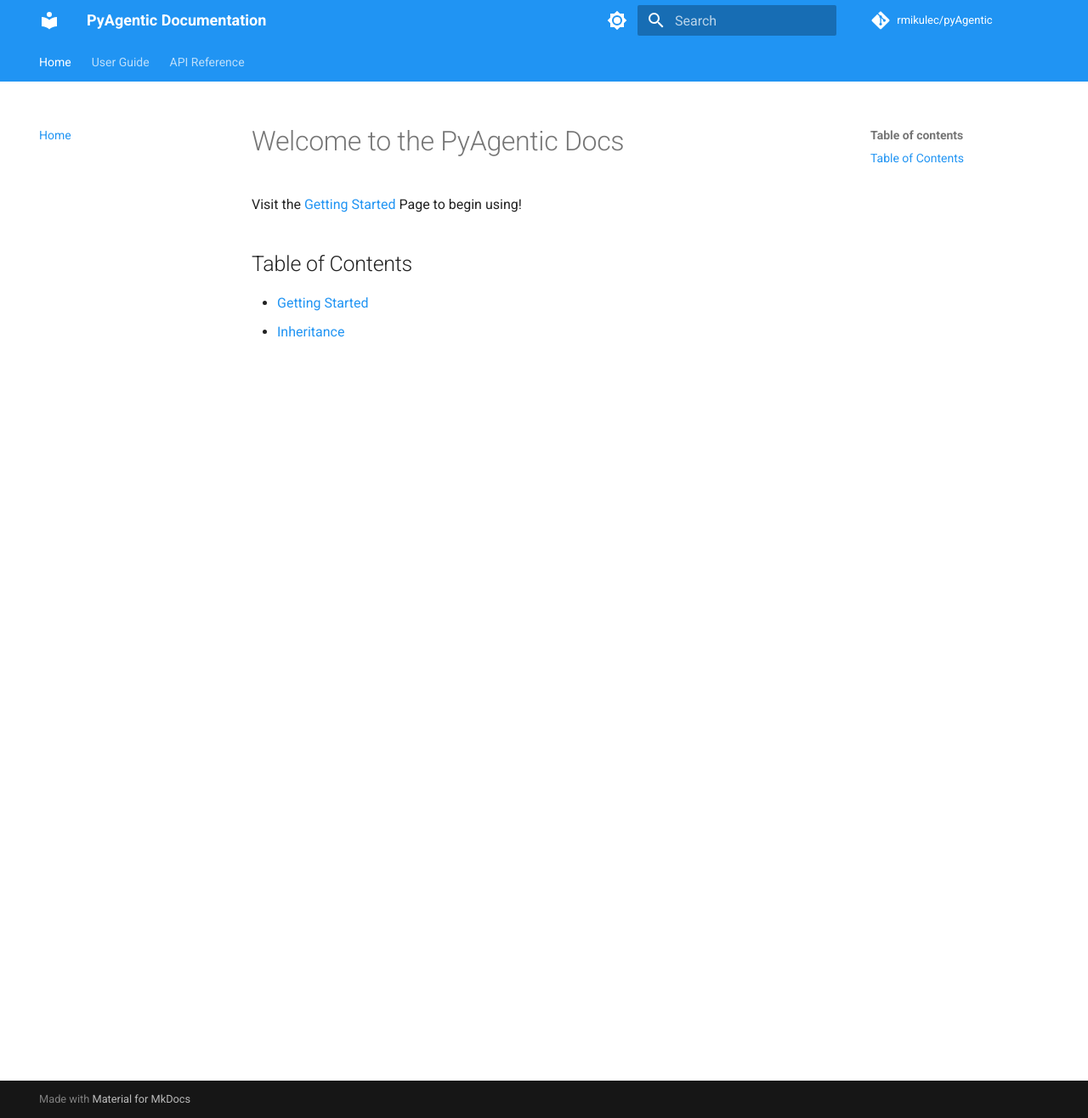
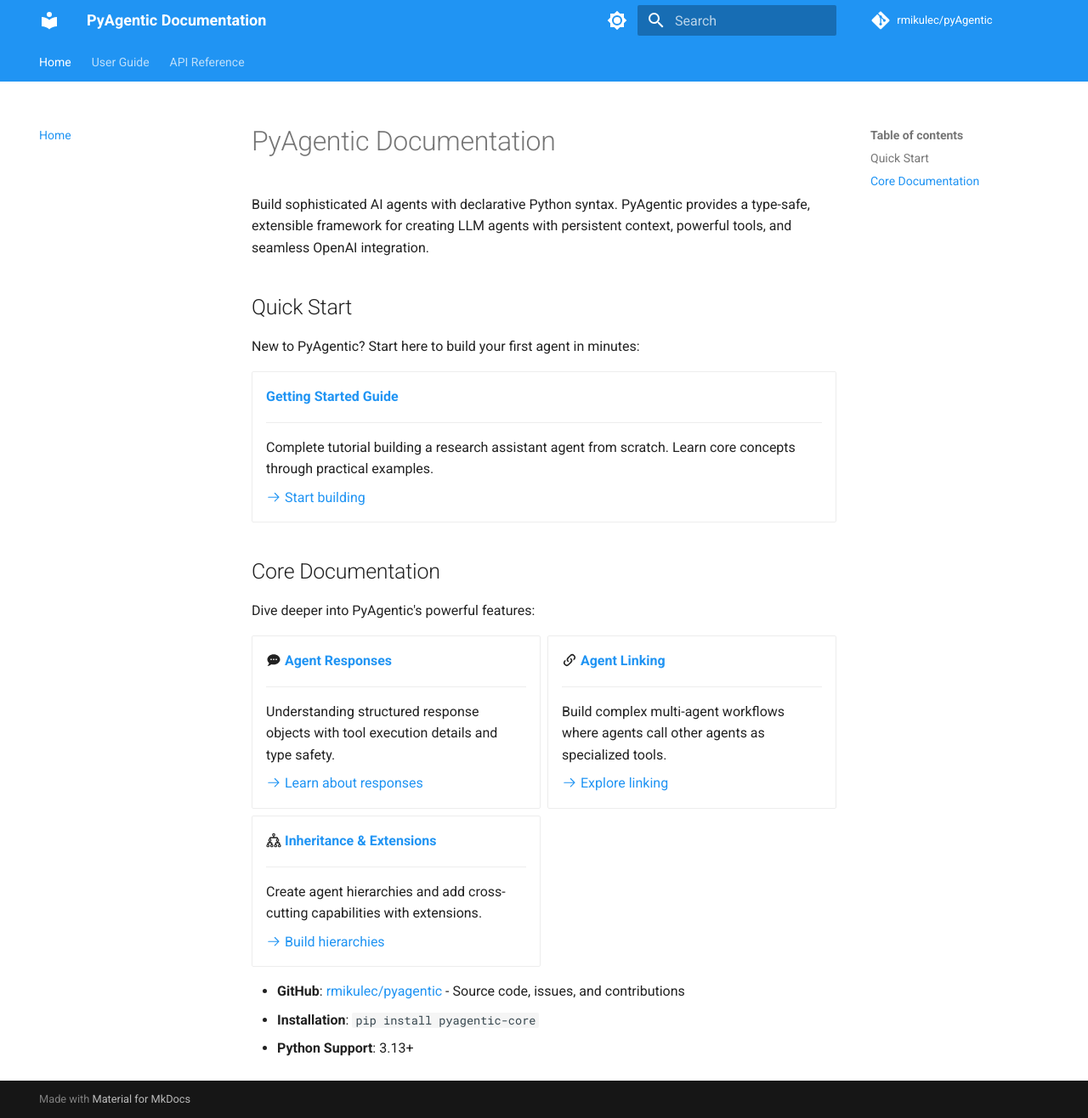
Before and after one commit to rmikulec/pyAgentic, an MkDocs documentation site: the page built from docs/index.md, in a window 1280 px wide and 1316 px high. Shown: the whole window at 85% size. Built offline with MkDocs 1.6.1 and Material for MkDocs 9.7.7, drawn with Linux system fonts in a browser that asks for light colours; comment, search, counter and statistics services are not loaded.

Commit message:
Forgot to actually comit new docs

```diff
--- a/docs/index.md
+++ b/docs/index.md
@@ -1,8 +1,56 @@
-# Welcome to the PyAgentic Docs
+# PyAgentic Documentation
 
-Visit the [Getting Started](./getting-started.md) Page to begin using!
+Build sophisticated AI agents with declarative Python syntax. PyAgentic provides a type-safe, extensible framework for creating LLM agents with persistent context, powerful tools, and seamless OpenAI integration.
 
-## Table of Contents
+## Quick Start
 
-- [Getting Started](./getting-started.md)
-- [Inheritance](./Inheritance.md)
+New to PyAgentic? Start here to build your first agent in minutes:
+
+<div class="grid cards" markdown>
+
+- **[Getting Started Guide](getting-started.md)**
+
+    ---
+
+    Complete tutorial building a research assistant agent from scratch. Learn core concepts through practical examples.
+
+    [:octicons-arrow-right-24: Start building](getting-started.md)
+
+</div>
+
+## Core Documentation
+
+Dive deeper into PyAgentic's powerful features:
+
+<div class="grid cards" markdown>
+
+- :material-chat-processing: **[Agent Responses](responses.md)**
+
+    ---
+
+    Understanding structured response objects with tool execution details and type safety.
+
+    [:octicons-arrow-right-24: Learn about responses](responses.md)
+
+- :material-link-variant: **[Agent Linking](agent-linking.md)**
+
+    ---
+
+    Build complex multi-agent workflows where agents call other agents as specialized tools.
+
+    [:octicons-arrow-right-24: Explore linking](agent-linking.md)
+
+- :material-family-tree: **[Inheritance & Extensions](Inheritance.md)**
+
+    ---
+
+    Create agent hierarchies and add cross-cutting capabilities with extensions.
+
+    [:octicons-arrow-right-24: Build hierarchies](Inheritance.md)
+
+</div>
+
+
+- **GitHub**: [rmikulec/pyagentic](https://github.com/rmikulec/pyagentic) - Source code, issues, and contributions
+- **Installation**: `pip install pyagentic-core`
+- **Python Support**: 3.13+
```
Also changed, not shown: docs/agent-linking.md (+3 -3 lines), docs/getting-started.md (+4 -4 lines), docs/responses.md (+3 -3 lines).
